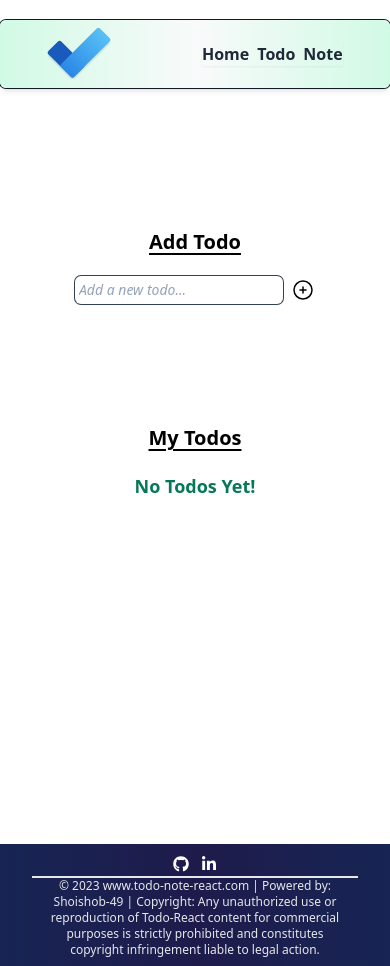
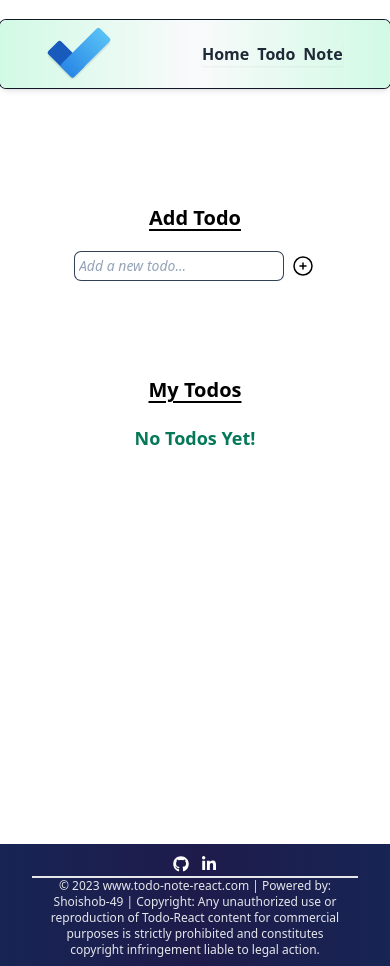
Before and after one commit to Shoishob007/todo-app-react, a React (Vite) app: page /todo in a window 390 px wide. Built offline with nearby package versions, Linux system fonts and the light colour scheme.

Commit message:
made mobile responsive

```diff
--- a/src/components/Todo.jsx
+++ b/src/components/Todo.jsx
@@ -50,7 +50,7 @@ export default function Todo() {
   }, [todos]);
 
   return (
-    <div className="flex flex-col min-h-screen gap-16 md:gap-8" id="create">
+    <div className="flex flex-col min-h-screen gap-10 md:gap-8" id="create">
       <Navbar />
       <div className="mx-auto py-14 sm:py-10 flex flex-col gap-5 ">
         <p className="text-xl sm:text-2xl mx-auto sm:mx-0 font-bold underline underline-offset-4">
```
